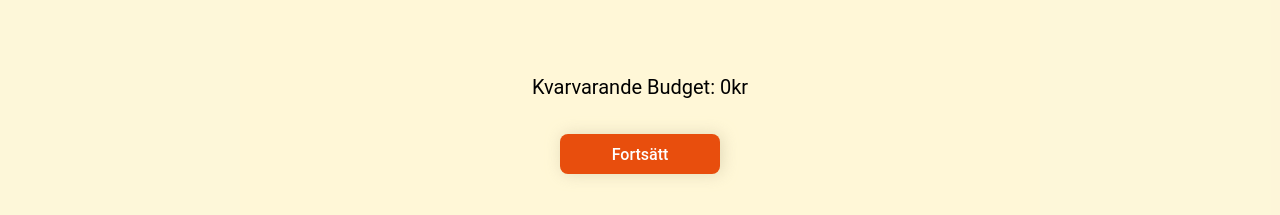
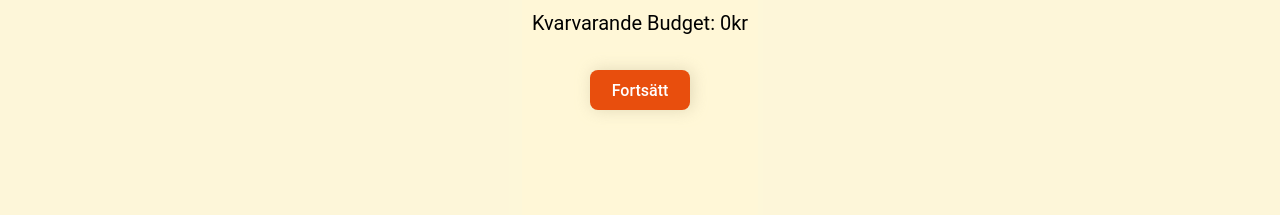
Before and after one commit to FataneKorkadbona/SAG-Frontend, a React (Vite) app: page / in a window 1280 px wide. Shown: the part 603-818 px from the top of the page. Built offline with nearby package versions, Linux system fonts and the light colour scheme; no server answers.

Commit message:
Hopyfully fixing how it looks?
ändrade lite i introduction och login så att det ska ändra sig mer utifrån storleken av skärmen

```diff
--- a/src/App.scss
+++ b/src/App.scss
@@ -158,7 +158,7 @@
   border: none;
   cursor: pointer;
   padding: 0;
-  z-index: 10;
+  z-index: 100 !important;
   position: absolute;
   right: 1rem;
 }
--- a/src/pages/Introductionpage/introduction.module.scss
+++ b/src/pages/Introductionpage/introduction.module.scss
@@ -1,12 +1,13 @@
 .introduction__container{
-  height: 100vh;
+  min-height: 100vh;
 
   display: flex;
   flex-direction: column;
   justify-content: center;
   align-items: center;
   padding-top: 5vh;
-  width: 800px;
+  margin-bottom: 50px !important;
+  max-width: 80%;
   justify-self: center;
   text-align: left;
   background-color: #FFF7D7;
@@ -23,7 +24,6 @@ h1 {
 
   margin-top: 5vh;
   margin-bottom: 5vh;
-  padding-bottom: 5vh;
   font-size: 5em;
 
   text-decoration: none;
@@ -34,6 +34,9 @@ h2 {
   color: #000;
   font-size: 36px;
   font-family: 'Roboto', Arial, sans-serif;
+
+  margin-bottom: 1vh;
+  margin-top: 1vh;
 }
 
 p {
@@ -50,7 +53,11 @@ a {
 
 .introduction__button{
 
-  width: 20%;
+  width: 25%;
+  min-width: 100px;
+  justify-content: center;
+  padding-left: 0;
+  padding-right: 0;
 
   color: #fff;
   background-color: #E84E0D;
```
Also changed, not shown: src/pages/loginpage/login.scss (+10 -0 lines).
